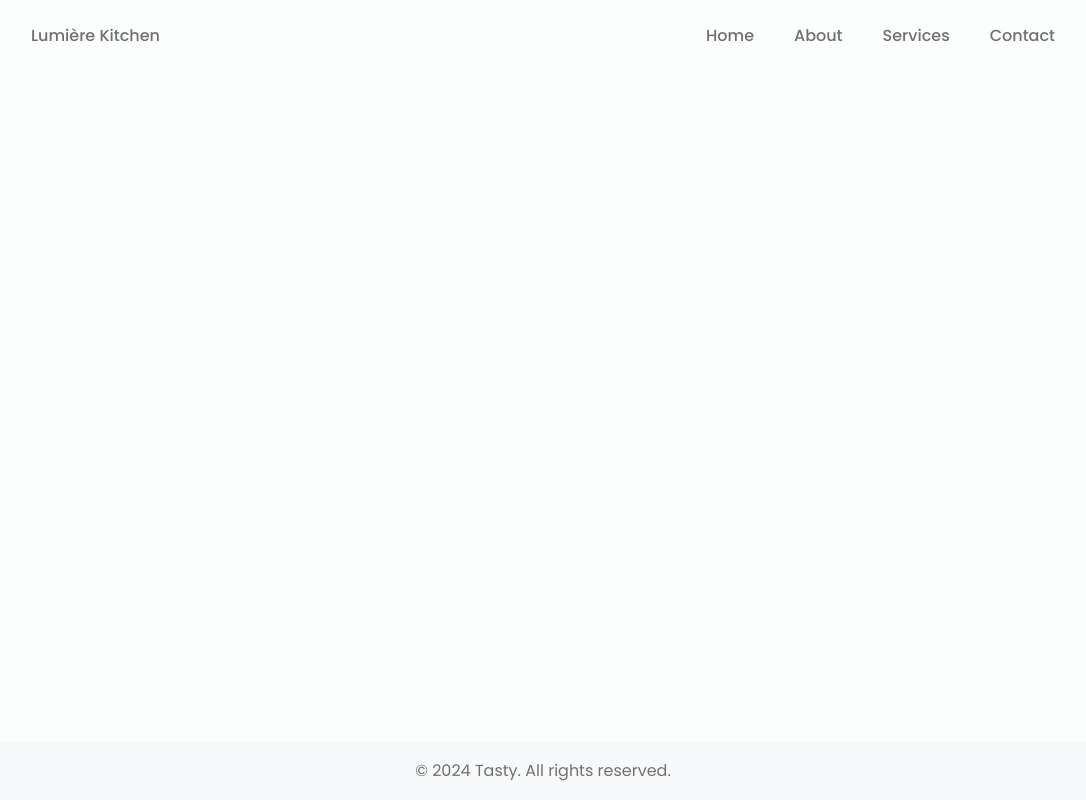
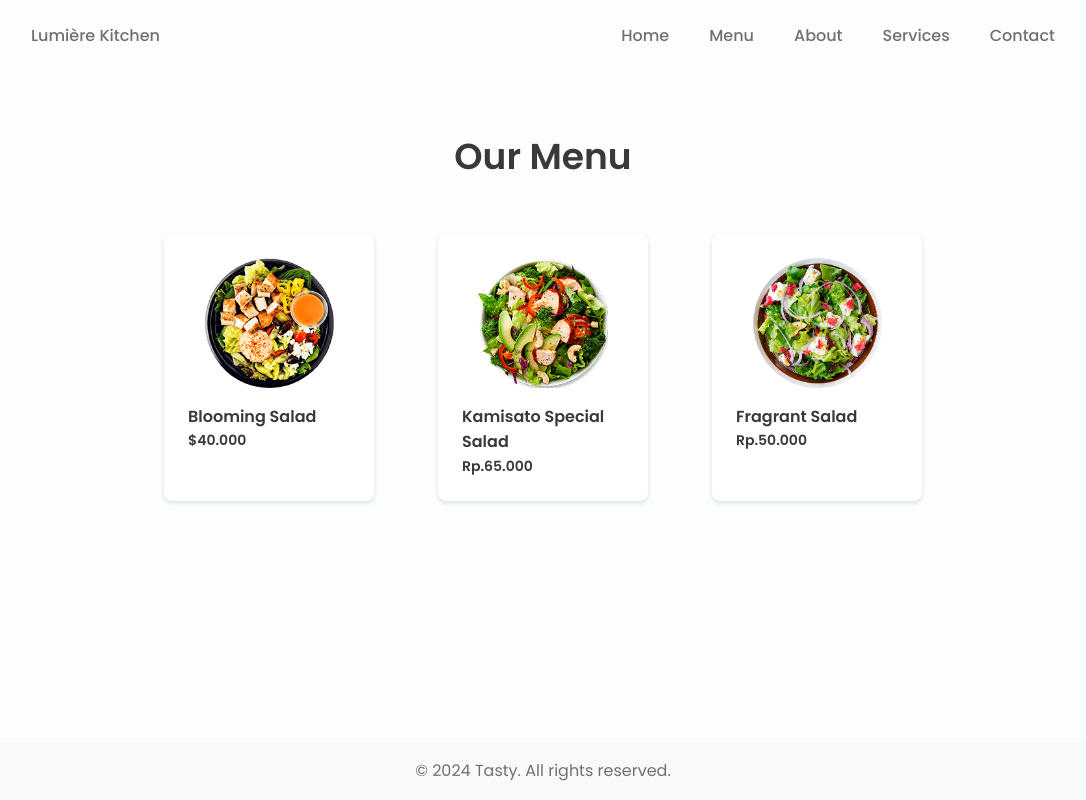
Before and after one commit to andikapebriansyah22/Lumiere_restaurant_web_4958, a React (Vite) app: page /menu in a window 1280 px wide. Shown: the whole page, without its empty margins (97-1183 px from the left). Built offline with nearby package versions, Linux system fonts and the light colour scheme.

Commit message:
Add page menu

```diff
--- a/src/App.jsx
+++ b/src/App.jsx
@@ -5,6 +5,7 @@ import About from './components/about';
 import Services from './components/Services';
 import Contact from './components/Contact';
 import Footer from './components/footer';
+import Menu from './components/menu';
 import './index.css';
 
 function App() {
@@ -16,6 +17,7 @@ function App() {
           <Route path="/" element={<Home />} />
           <Route path="/about" element={<About />} />
           <Route path="/Services" element={<Services />} />
+          <Route path="/menu" element={<Menu />} />
           <Route path="/contact" element={<Contact />} />
         </Routes>
       </div>
--- a/src/components/header.jsx
+++ b/src/components/header.jsx
@@ -26,6 +26,7 @@ const Header = () => {
         <div className="nav__menu" id="nav-menu">
           <ul className="nav__list">
             <li className="nav__item"><Link to="/" className="nav__link">Home</Link></li>
+            <li className="nav__item"><Link to="/menu" className="nav__link">Menu</Link></li>
             <li className="nav__item"><Link to="/about" className="nav__link">About</Link></li>
             <li className="nav__item"><Link to="/Services" className="nav__link">Services</Link></li>
             <li className="nav__item"><Link to="/contact" className="nav__link">Contact</Link></li>
--- a/src/components/home.jsx
+++ b/src/components/home.jsx
@@ -47,17 +47,17 @@ const Home = () => {
       <div className="menu__content">
         <img src="/assets/img/plate1.png" alt="Dish 1" className="menu__img" />
         <h3 className="menu__name">Blooming Salad</h3>
-            <span className="menu__preci">$15</span>
+        <span className="menu__preci">$40.000</span>
       </div>
       <div className="menu__content">
         <img src="/assets/img/plate2.png" alt="Dish 2" className="menu__img" />
         <h3 className="menu__name">Kamisato Special Salad</h3>
-            <span className="menu__preci">$20</span>
+        <span className="menu__preci">Rp.65.000</span>
       </div>
       <div className="menu__content">
         <img src="/assets/img/plate3.png" alt="Dish 3" className="menu__img" />
         <h3 className="menu__name">Fragrant Salad</h3>
-            <span className="menu__preci">$18</span>
+        <span className="menu__preci">Rp.50.000</span>
       </div>
       {/* Tambahkan item menu lainnya di sini */}
     </div>
--- a/src/components/menu.jsx
+++ b/src/components/menu.jsx
@@ -20,19 +20,19 @@ const Menu = () => {
     <h2 className="section-title">Our Menu</h2>
     <div className="menu__container bd-grid">
       <div className="menu__content">
-          <img src="./assets/img/plate1.png" alt="Dish 1" className="menu__img" />
-          <h3 className="menu__name">Tasty Dish</h3>
-          <span className="menu__preci">$15</span>
+        <img src="/assets/img/plate1.png" alt="Dish 1" className="menu__img" />
+        <h3 className="menu__name">Blooming Salad</h3>
+        <span className="menu__preci">$40.000</span>
       </div>
       <div className="menu__content">
         <img src="/assets/img/plate2.png" alt="Dish 2" className="menu__img" />
-          <h3 className="menu__name">Delicious Dish</h3>
-          <span className="menu__preci">$20</span>
+        <h3 className="menu__name">Kamisato Special Salad</h3>
+        <span className="menu__preci">Rp.65.000</span>
       </div>
       <div className="menu__content">
         <img src="/assets/img/plate3.png" alt="Dish 3" className="menu__img" />
-          <h3 className="menu__name">Amazing Dish</h3>
-          <span className="menu__preci">$18</span>
+        <h3 className="menu__name">Fragrant Salad</h3>
+        <span className="menu__preci">Rp.50.000</span>
       </div>
       {/* Tambahkan item menu lainnya di sini */}
     </div>
```
Lines whose indentation alone changed are shown as unchanged.
